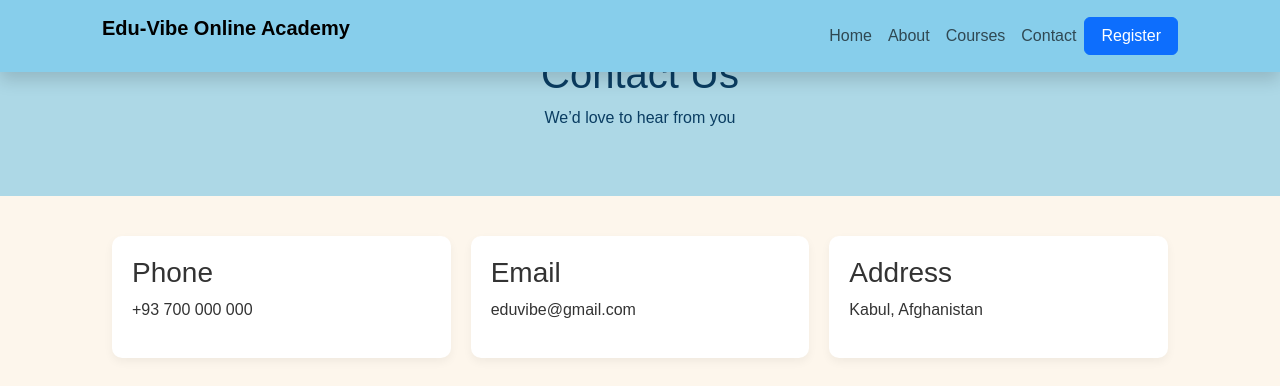
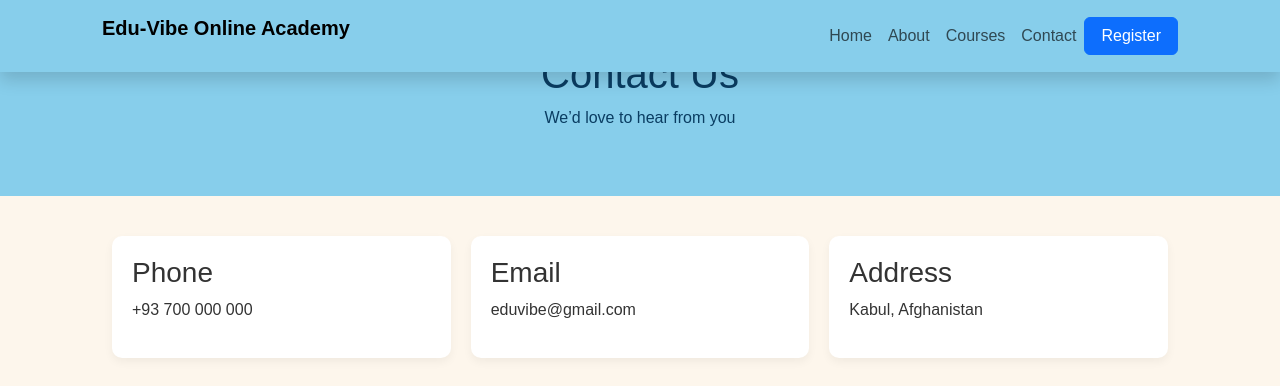
Before and after one commit to Hajar11542/final-, a plain HTML site: page contact.html in a window 1280 px wide. Shown: the top 386 px of the page. Drawn offline with nearby package versions, Linux system fonts and the light colour scheme.

Commit message:
contact.html

```diff
--- a/contact.html
+++ b/contact.html
@@ -41,7 +41,7 @@
 </div>
 </nav>
 <body>
-<div class="header">
+<div class="header" style="border-color: black; raduis: 10; background-color: skyblue; ">
     <h1>Contact Us</h1>
     <p>We’d love to hear from you</p>
 </div>
```
